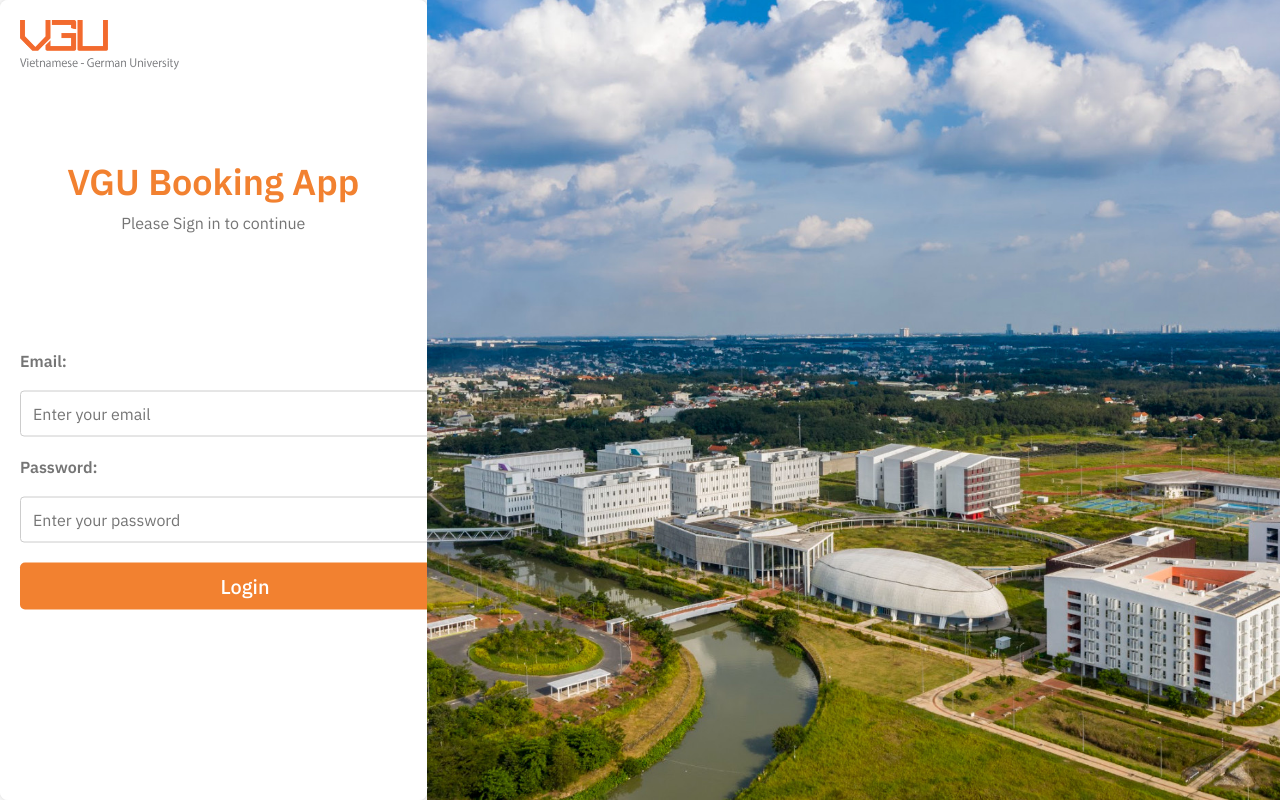
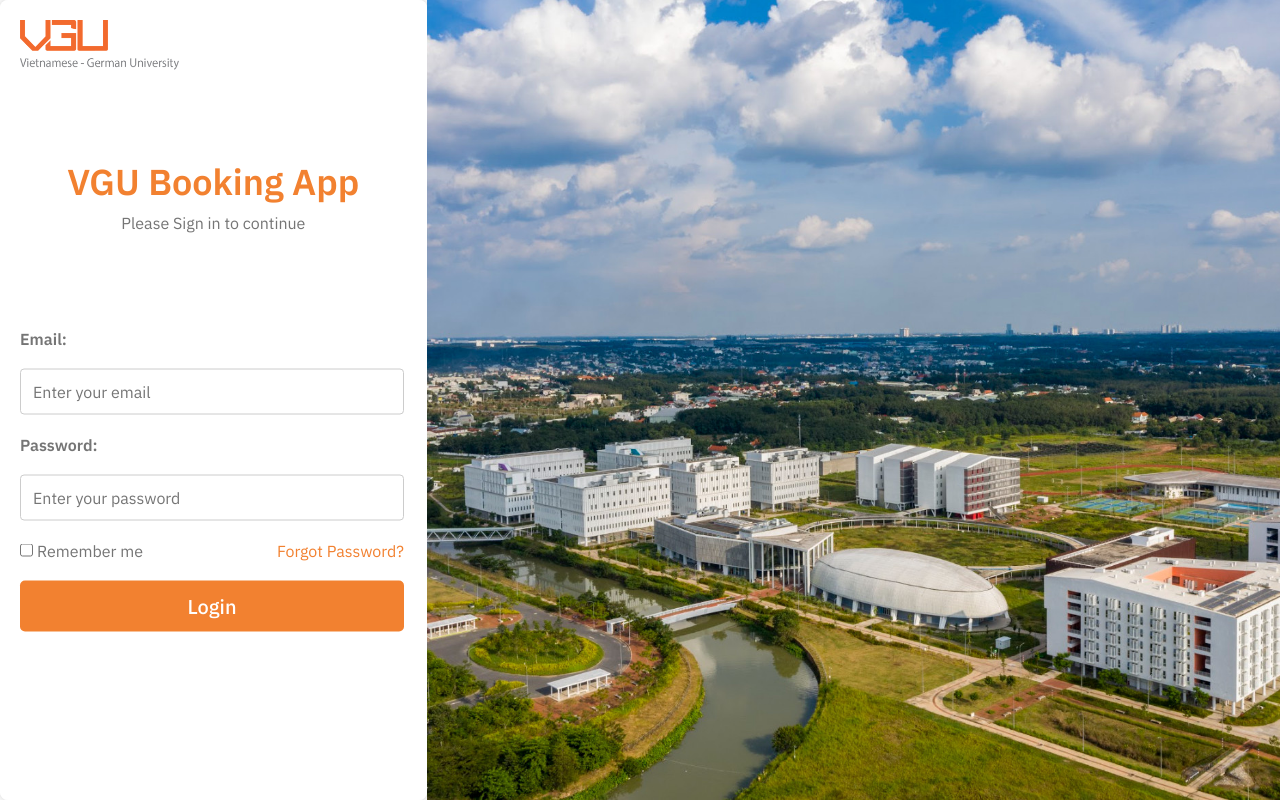
Before and after one commit to minhqtran/VGUBOOKINGAPP, a React (Vite) app: page / in a window 1280 px wide. Built offline with nearby package versions, Linux system fonts and the light colour scheme.

Commit message:
login css

```diff
--- a/src/App.css
+++ b/src/App.css
@@ -100,6 +100,7 @@
 
 a{
   text-decoration: none;
+  color: var(--title-color);
 }
 
 button {
--- a/src/components/login/Login.tsx
+++ b/src/components/login/Login.tsx
@@ -8,6 +8,7 @@
 const Login: React.FC = () => {
   const [email, setEmail] = useState<string>("");
   const [password, setPassword] = useState<string>("");
+  const [rememberMe, setRememberMe] = useState<boolean>(false);
 
   const handleLogin = () => {
     // Add your authentication logic here
@@ -21,8 +22,8 @@
           <div className="login-form-container">
             <img src={loginLogo} alt="VGU Logo" className='login-form-logo' />
             <div>
-            <h1 className="login-form-title">VGU Booking App</h1>
-            <p className="login-form-subtitle">Please Sign in to continue</p>
+              <h1 className="login-form-title">VGU Booking App</h1>
+              <p className="login-form-subtitle">Please Sign in to continue</p>
             </div>
 
             <form className="login-form-content">
@@ -44,6 +45,21 @@
                 onChange={(e) => setPassword(e.target.value)}
                 placeholder="Enter your password"
               />
+              <div className="login-remember-forgot-container">
+                <div className="login-remember-me">
+                  <input
+                    type="checkbox"
+                    id="rememberMe"
+                    checked={rememberMe}
+                    className='login-remember-checkbox'
+                    onChange={() => setRememberMe(!rememberMe)}
+                  />
+                  <label className='login-remember-label' htmlFor="rememberMe">Remember me</label>
+                </div>
+                <div className="login-forgot-password">
+                  <Link className="login-forgot-password-link" to="/forgot-password">Forgot Password?</Link>
+                </div>
+              </div>
               <button className="button login-form-button" type="button" onClick={handleLogin}>
                 Login
               </button>
--- a/src/components/login/login.css
+++ b/src/components/login/login.css
@@ -66,7 +66,7 @@
     position: absolute;
     top: 60%;
     transform: translateY(-50%);
-
+    width: 30%;
   }
 
   .login-form-label {
@@ -77,12 +77,11 @@
     padding: 12px;
     border: 1px solid #ccc;
     border-radius: 4px;
-    width: 450px;
     font-size: var(--normalize-font-size);
   }
 
   .login-form-button {
-    padding: 10px;
+    padding: 12px;
     color: #fff;
     border: none;
     border-radius: 4px;
@@ -94,15 +93,23 @@
     background-color: #ff842c;
   }
 
-  a {
-    color: #3498db;
-    text-decoration: none;
+  .login-remember-forgot-container{
+    display: flex;
+    justify-content: space-between;
+    font-size: var(--normal-font-size);
   }
 
-  a:hover {
-    text-decoration: underline;
+  .login-remember-checkbox{
+    margin-right: var(--mb-0-25);
   }
 
+  .login-forgot-password{
+    color: var(--text-color);
+  }
+
+  login-forgot-password-link{
+    color: var(--text-color);
+  }
 
   @media (min-width: 1113px) {
     .l-4 {
```
Also changed, not shown: src/components/forgotpass/Forgotpass.tsx (added), src/components/forgotpass/forgotpass.css (added).
